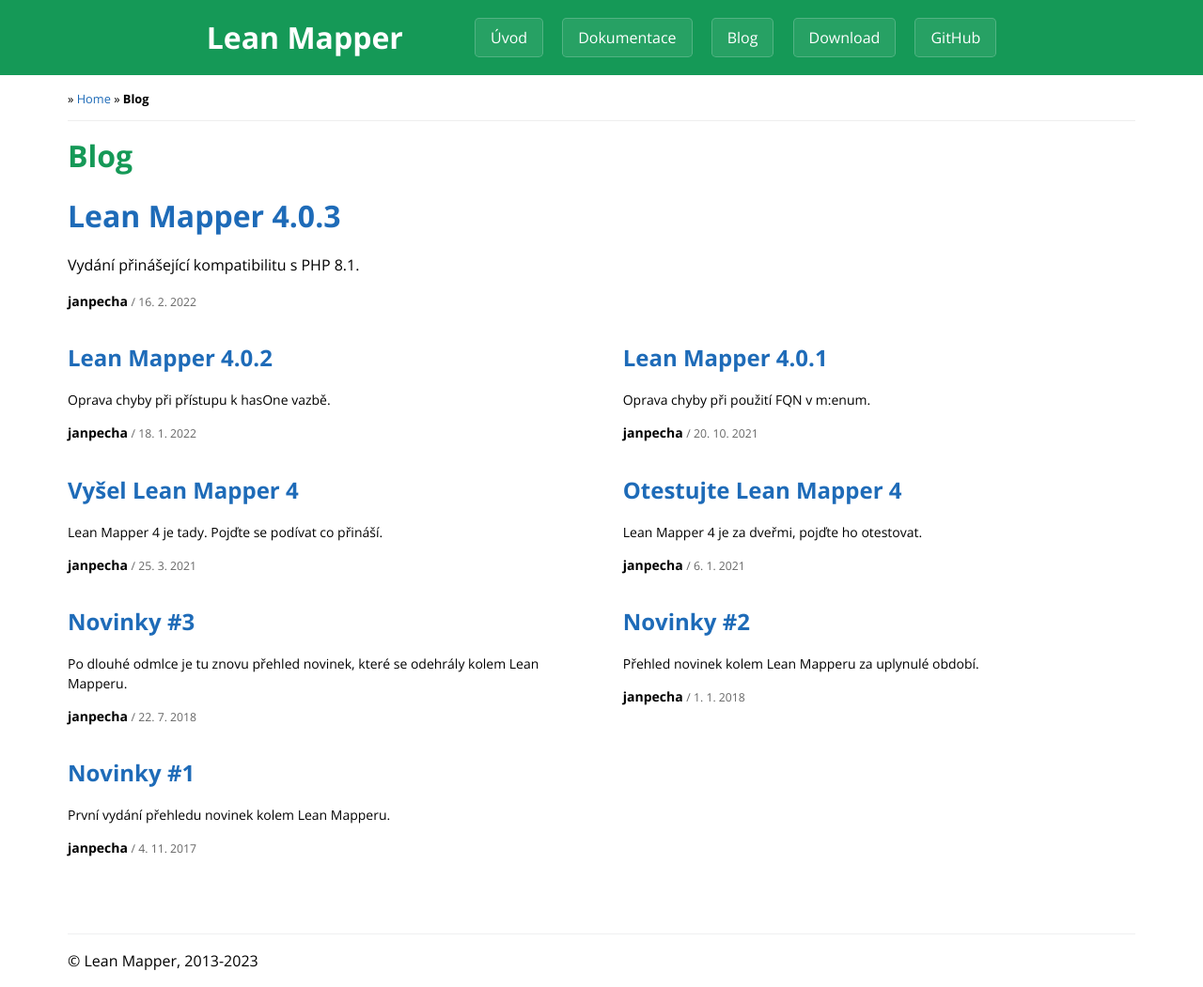
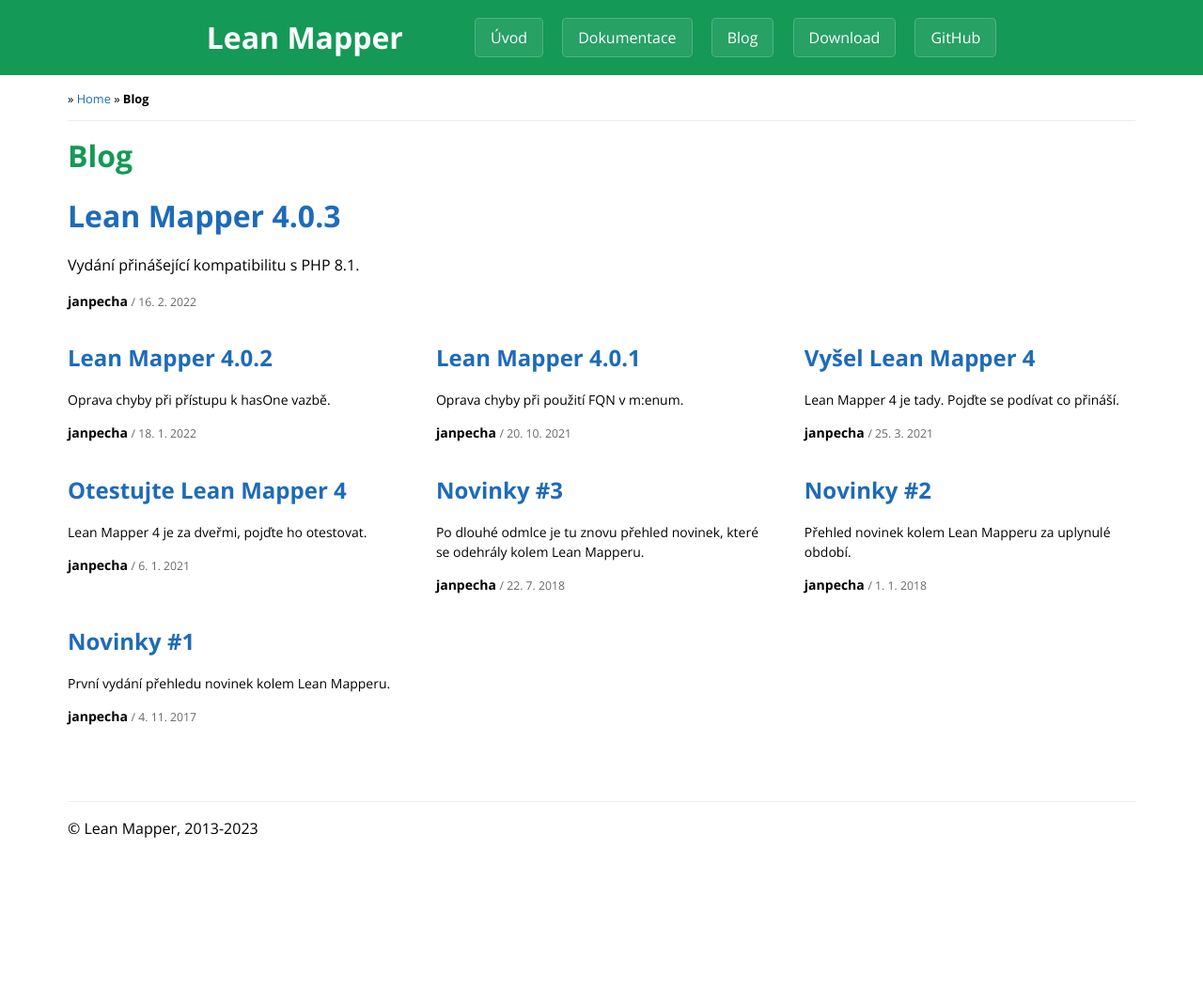
Before and after one commit to LeanMapper/LeanMapper.github.io, a Jekyll site: the page built from blog/index.html, in a window 1280 px wide. Shown: the whole page at 94% size. Built offline with Jekyll 4.4.1, drawn with Linux system fonts in a browser that asks for light colours; after the commit the page ends 910 px from its top, so only the background shows below that.

Commit message:
CSS: posts - prints 3 in row

```diff
--- a/_sass/_posts.scss
+++ b/_sass/_posts.scss
@@ -57,3 +57,15 @@
 		width: 100%;
 	}
 }
+
+
+@media screen and (min-width: 60em) {
+	.posts .post {
+		width: 31%;
+	}
+
+
+	.posts .post--first {
+		width: 100%;
+	}
+}
```
Also changed, not shown: index.md (+1 -1 lines).
